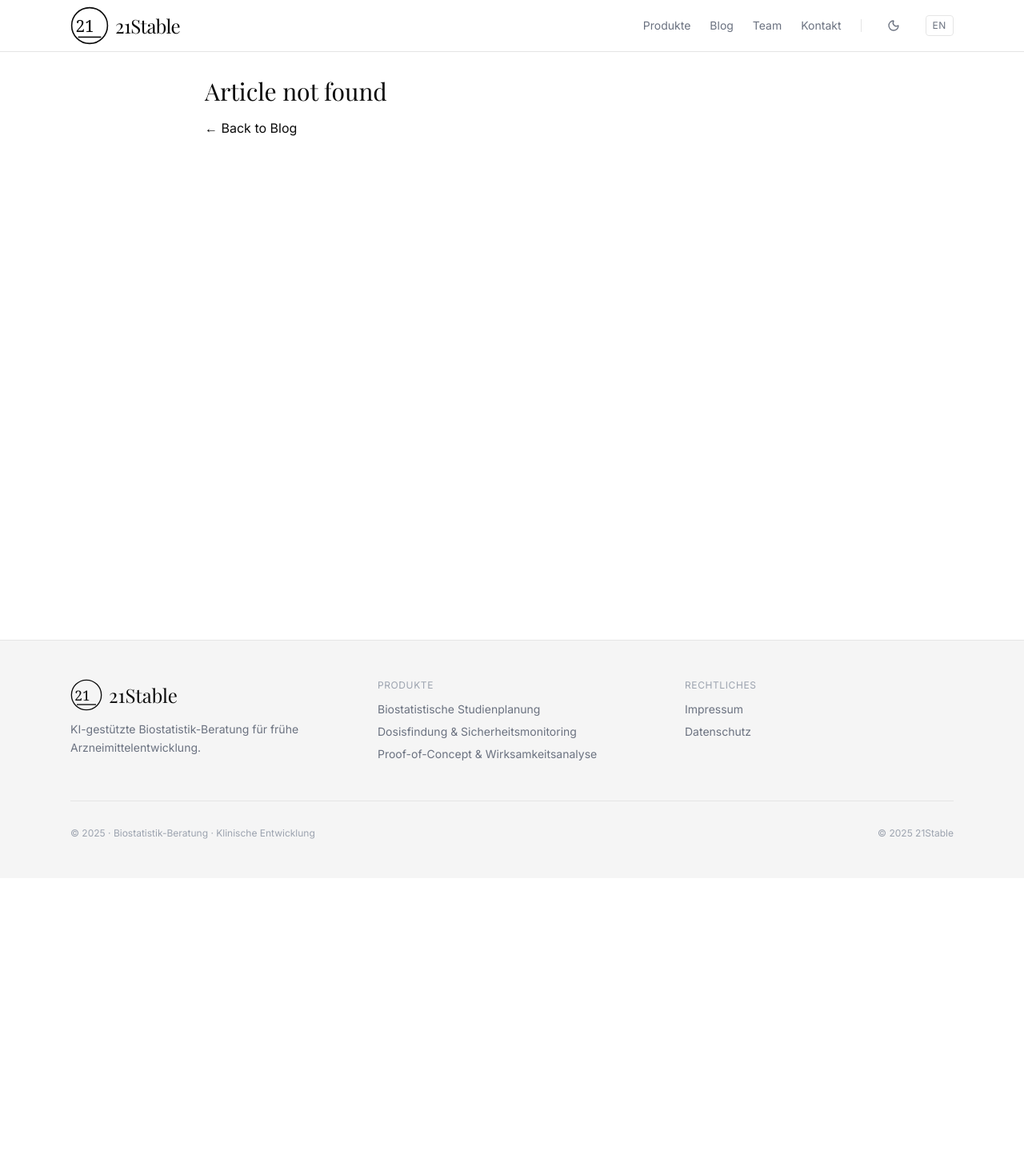
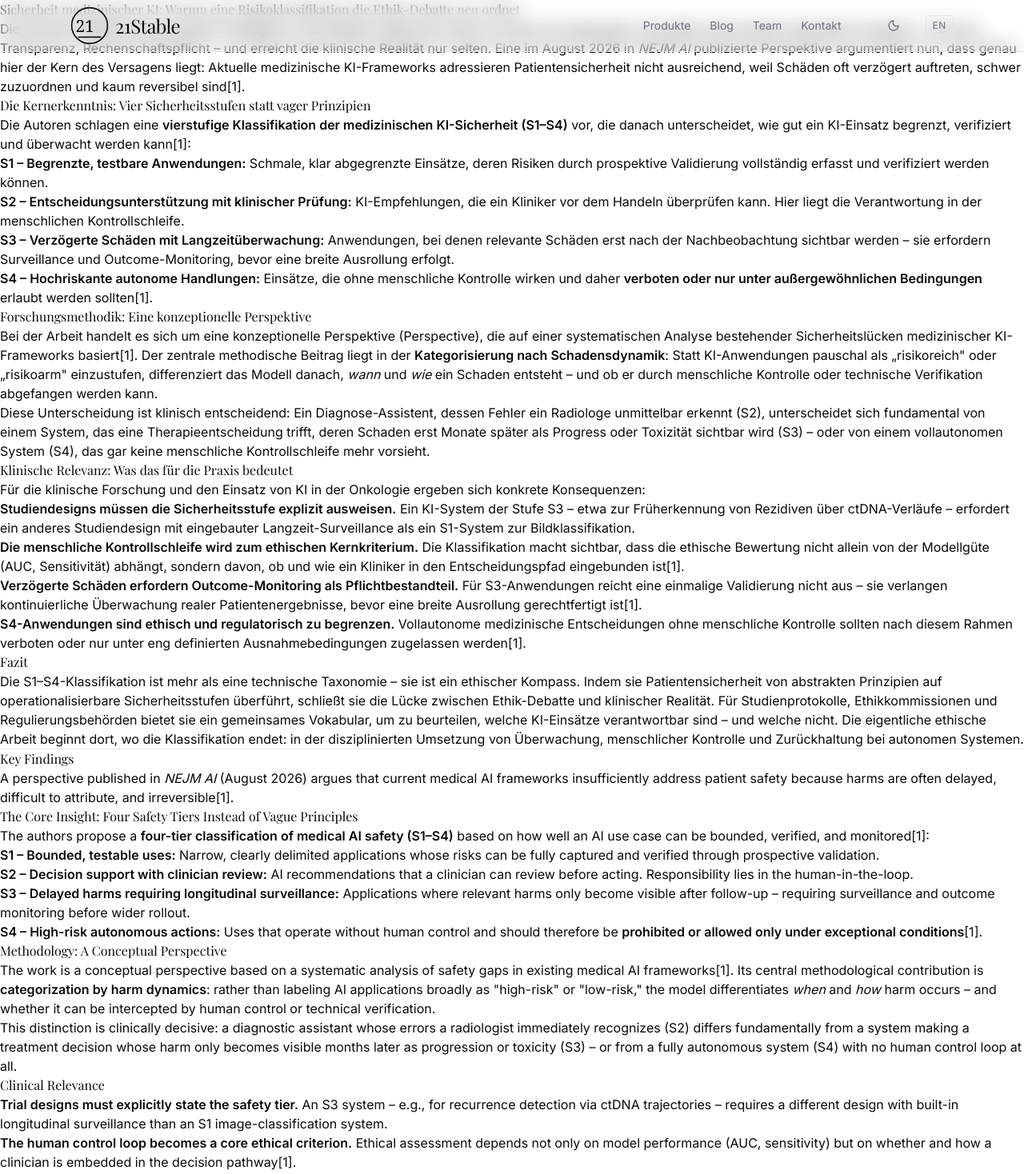
Before and after one commit to 21stable/21stable-website, a Next.js app: page /blog/ki-ethik-sicherheitsklassifikation-medizinische-ki-2026-09-07 in a window 1280 px wide. Shown: the top 1468 px of the page at 80% size. Before the commit the page ends 1098 px from the top, so only its background shows below. Built offline with nearby package versions, Linux system fonts and the light colour scheme; a web font is replaced by a local one.

Commit message:
Blog: Publish 1 draft post 2026-09-07

```diff
--- /dev/null
+++ b/src/app/blog/ki-ethik-sicherheitsklassifikation-medizinische-ki-2026-09-07/page.mdx
@@ -0,0 +1,83 @@
+---
+title: "Sicherheit medizinischer KI: Warum eine Risikoklassifikation die Ethik-Debatte neu ordnet"
+title_en: "Medical AI Safety: Why a Risk Classification Is Reordering the Ethics Debate"
+date: "2026-09-07"
+category: "KI-Ethik"
+description: "Eine NEJM-AI-Perspektive schlägt eine vierstufige Sicherheitsklassifikation (S1–S4) für medizinische KI vor – ein Rahmen, der Patientensicherheit operationalisierbar macht."
+description_en: "A NEJM AI perspective proposes a four-tier safety classification (S1–S4) for medical AI – a framework that makes patient safety operational."
+author: "21Stable Team"
+draft: false
+---
+
+# Sicherheit medizinischer KI: Warum eine Risikoklassifikation die Ethik-Debatte neu ordnet
+
+Die ethische Debatte über künstliche Intelligenz in der Medizin leidet seit Jahren an einem Grundproblem: Sie bleibt auf der Ebene abstrakter Prinzipien – Fairness, Transparenz, Rechenschaftspflicht – und erreicht die klinische Realität nur selten. Eine im August 2026 in *NEJM AI* publizierte Perspektive argumentiert nun, dass genau hier der Kern des Versagens liegt: Aktuelle medizinische KI-Frameworks adressieren Patientensicherheit nicht ausreichend, weil Schäden oft verzögert auftreten, schwer zuzuordnen und kaum reversibel sind[1].
+
+## Die Kernerkenntnis: Vier Sicherheitsstufen statt vager Prinzipien
+
+Die Autoren schlagen eine **vierstufige Klassifikation der medizinischen KI-Sicherheit (S1–S4)** vor, die danach unterscheidet, wie gut ein KI-Einsatz begrenzt, verifiziert und überwacht werden kann[1]:
+
+- **S1 – Begrenzte, testbare Anwendungen:** Schmale, klar abgegrenzte Einsätze, deren Risiken durch prospektive Validierung vollständig erfasst und verifiziert werden können.
+- **S2 – Entscheidungsunterstützung mit klinischer Prüfung:** KI-Empfehlungen, die ein Kliniker vor dem Handeln überprüfen kann. Hier liegt die Verantwortung in der menschlichen Kontrollschleife.
+- **S3 – Verzögerte Schäden mit Langzeitüberwachung:** Anwendungen, bei denen relevante Schäden erst nach der Nachbeobachtung sichtbar werden – sie erfordern Surveillance und Outcome-Monitoring, bevor eine breite Ausrollung erfolgt.
+- **S4 – Hochriskante autonome Handlungen:** Einsätze, die ohne menschliche Kontrolle wirken und daher **verboten oder nur unter außergewöhnlichen Bedingungen** erlaubt werden sollten[1].
+
+## Forschungsmethodik: Eine konzeptionelle Perspektive
+
+Bei der Arbeit handelt es sich um eine konzeptionelle Perspektive (Perspective), die auf einer systematischen Analyse bestehender Sicherheitslücken medizinischer KI-Frameworks basiert[1]. Der zentrale methodische Beitrag liegt in der **Kategorisierung nach Schadensdynamik**: Statt KI-Anwendungen pauschal als „risikoreich" oder „risikoarm" einzustufen, differenziert das Modell danach, *wann* und *wie* ein Schaden entsteht – und ob er durch menschliche Kontrolle oder technische Verifikation abgefangen werden kann.
+
+Diese Unterscheidung ist klinisch entscheidend: Ein Diagnose-Assistent, dessen Fehler ein Radiologe unmittelbar erkennt (S2), unterscheidet sich fundamental von einem System, das eine Therapieentscheidung trifft, deren Schaden erst Monate später als Progress oder Toxizität sichtbar wird (S3) – oder von einem vollautonomen System (S4), das gar keine menschliche Kontrollschleife mehr vorsieht.
+
+## Klinische Relevanz: Was das für die Praxis bedeutet
+
+Für die klinische Forschung und den Einsatz von KI in der Onkologie ergeben sich konkrete Konsequenzen:
+
+1. **Studiendesigns müssen die Sicherheitsstufe explizit ausweisen.** Ein KI-System der Stufe S3 – etwa zur Früherkennung von Rezidiven über ctDNA-Verläufe – erfordert ein anderes Studiendesign mit eingebauter Langzeit-Surveillance als ein S1-System zur Bildklassifikation.
+
+2. **Die menschliche Kontrollschleife wird zum ethischen Kernkriterium.** Die Klassifikation macht sichtbar, dass die ethische Bewertung nicht allein von der Modellgüte (AUC, Sensitivität) abhängt, sondern davon, ob und wie ein Kliniker in den Entscheidungspfad eingebunden ist[1].
+
+3. **Verzögerte Schäden erfordern Outcome-Monitoring als Pflichtbestandteil.** Für S3-Anwendungen reicht eine einmalige Validierung nicht aus – sie verlangen kontinuierliche Überwachung realer Patientenergebnisse, bevor eine breite Ausrollung gerechtfertigt ist[1].
+
+4. **S4-Anwendungen sind ethisch und regulatorisch zu begrenzen.** Vollautonome medizinische Entscheidungen ohne menschliche Kontrolle sollten nach diesem Rahmen verboten oder nur unter eng definierten Ausnahmebedingungen zugelassen werden[1].
+
+## Fazit
+
+Die S1–S4-Klassifikation ist mehr als eine technische Taxonomie – sie ist ein ethischer Kompass. Indem sie Patientensicherheit von abstrakten Prinzipien auf operationalisierbare Sicherheitsstufen überführt, schließt sie die Lücke zwischen Ethik-Debatte und klinischer Realität. Für Studienprotokolle, Ethikkommissionen und Regulierungsbehörden bietet sie ein gemeinsames Vokabular, um zu beurteilen, welche KI-Einsätze verantwortbar sind – und welche nicht. Die eigentliche ethische Arbeit beginnt dort, wo die Klassifikation endet: in der disziplinierten Umsetzung von Überwachung, menschlicher Kontrolle und Zurückhaltung bei autonomen Systemen.
+
+---
+
+## Key Findings
+
+A perspective published in *NEJM AI* (August 2026) argues that current medical AI frameworks insufficiently address patient safety because harms are often delayed, difficult to attribute, and irreversible[1].
+
+### The Core Insight: Four Safety Tiers Instead of Vague Principles
+
+The authors propose a **four-tier classification of medical AI safety (S1–S4)** based on how well an AI use case can be bounded, verified, and monitored[1]:
+
+- **S1 – Bounded, testable uses:** Narrow, clearly delimited applications whose risks can be fully captured and verified through prospective validation.
+- **S2 – Decision support with clinician review:** AI recommendations that a clinician can review before acting. Responsibility lies in the human-in-the-loop.
+- **S3 – Delayed harms requiring longitudinal surveillance:** Applications where relevant harms only become visible after follow-up – requiring surveillance and outcome monitoring before wider rollout.
+- **S4 – High-risk autonomous actions:** Uses that operate without human control and should therefore be **prohibited or allowed only under exceptional conditions**[1].
+
+### Methodology: A Conceptual Perspective
+
+The work is a conceptual perspective based on a systematic analysis of safety gaps in existing medical AI frameworks[1]. Its central methodological contribution is **categorization by harm dynamics**: rather than labeling AI applications broadly as "high-risk" or "low-risk," the model differentiates *when* and *how* harm occurs – and whether it can be intercepted by human control or technical verification.
+
+This distinction is clinically decisive: a diagnostic assistant whose errors a radiologist immediately recognizes (S2) differs fundamentally from a system making a treatment decision whose harm only becomes visible months later as progression or toxicity (S3) – or from a fully autonomous system (S4) with no human control loop at all.
+
+### Clinical Relevance
+
+- **Trial designs must explicitly state the safety tier.** An S3 system – e.g., for recurrence detection via ctDNA trajectories – requires a different design with built-in longitudinal surveillance than an S1 image-classification system.
+- **The human control loop becomes a core ethical criterion.** Ethical assessment depends not only on model performance (AUC, sensitivity) but on whether and how a clinician is embedded in the decision pathway[1].
+- **Delayed harms require outcome monitoring as a mandatory component.** For S3 applications, one-time validation is insufficient – they demand continuous monitoring of real patient outcomes before broad rollout is justified[1].
+- **S4 applications must be ethically and regulatorily constrained.** Fully autonomous medical decisions without human control should be prohibited or permitted only under narrowly defined exceptional conditions[1].
+
+### Conclusion
+
+The S1–S4 classification is more than a technical taxonomy – it is an ethical compass. By moving patient safety from abstract principles to operationalizable safety tiers, it closes the gap between the ethics debate and clinical reality. For trial protocols, ethics committees, and regulators, it offers a shared vocabulary to judge which AI uses are defensible – and which are not. The real ethical work begins where the classification ends: in the disciplined implementation of surveillance, human control, and restraint regarding autonomous systems.
+
+---
+
+## References
+
+1. NEJM AI. (2026). A Classification of Safety Risks in Medical AI. *NEJM AI*, 3(9). https://doi.org/10.1056/AIp2600358
```
